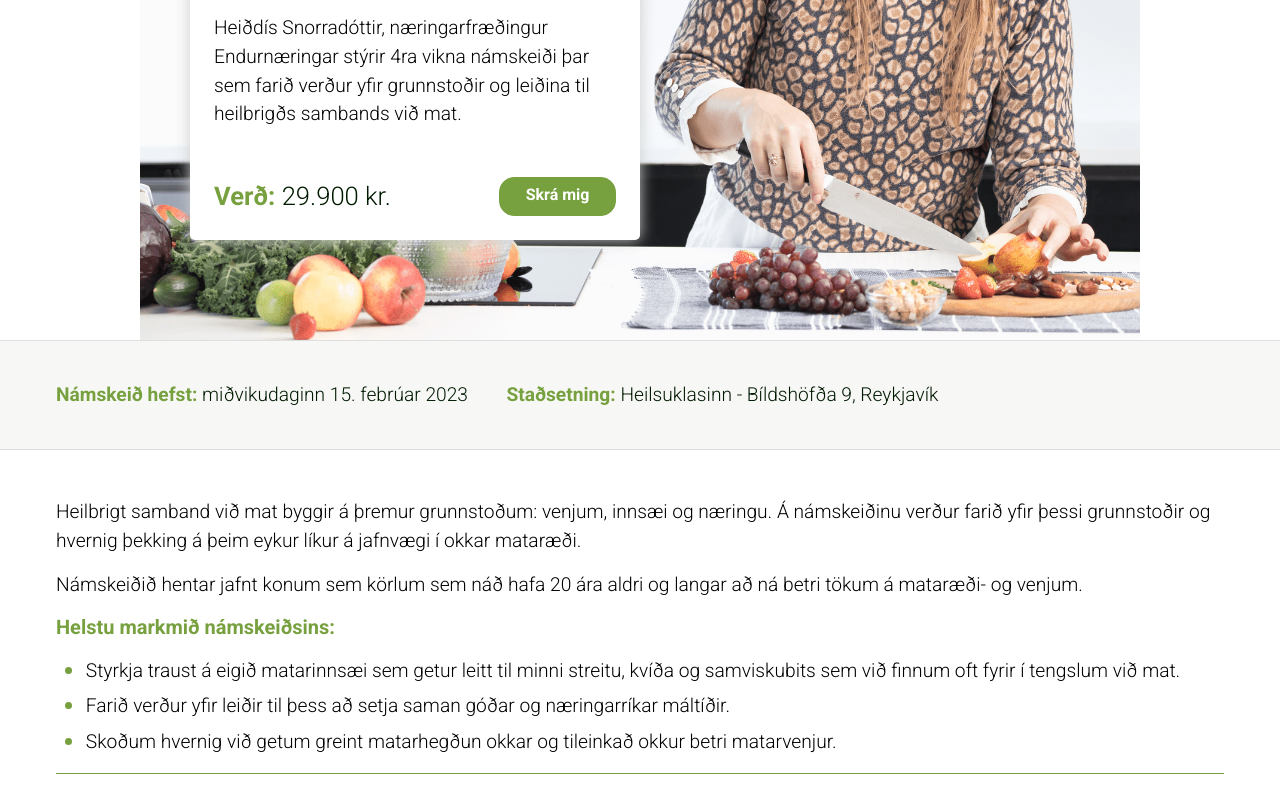
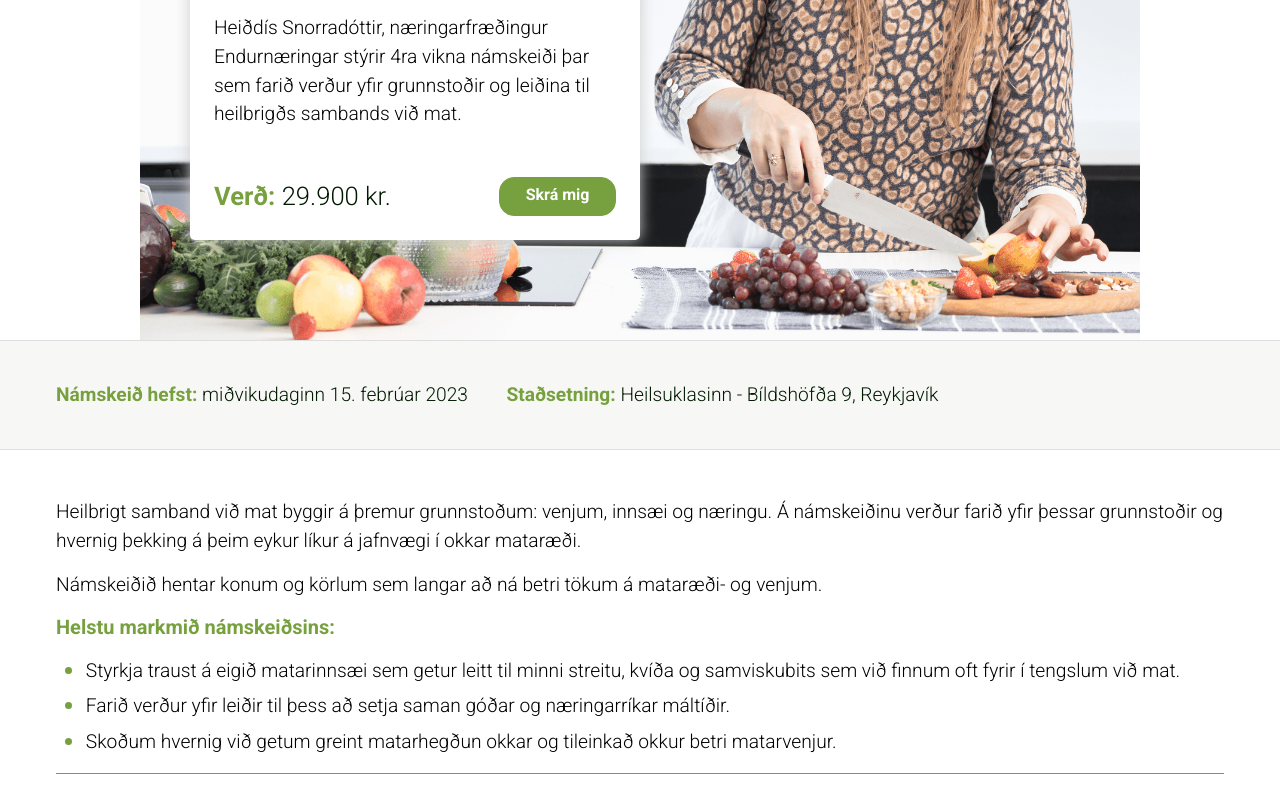
Before and after one commit to Oli-Ingi/Endurnaering, a Next.js app: page /namskeid/heilbrigt-samband-vid-mat in a window 1280 px wide. Shown: the part 357-1154 px from the top of the page. Built offline with nearby package versions, Linux system fonts and the light colour scheme.

Commit message:
Laga smá stafsetningarvillur

```diff
--- a/domain/Namskeid_HSVM/Namskeid_HSVM.tsx
+++ b/domain/Namskeid_HSVM/Namskeid_HSVM.tsx
@@ -121,12 +121,11 @@ const HeilbrigtSambandVidMat = () => <Column as="main">
             <div>
                 <Text>
                     Heilbrigt samband við mat byggir á þremur grunnstoðum: venjum, innsæi og næringu.
-                    Á námskeiðinu verður farið yfir þessi grunnstoðir og hvernig þekking á þeim
+                    Á námskeiðinu verður farið yfir þessar grunnstoðir og hvernig þekking á þeim
                     eykur líkur á jafnvægi í okkar mataræði.
                 </Text>
                 <Text>
-                    Námskeiðið hentar jafnt konum sem körlum sem náð hafa 20 ára aldri og
-                    langar að ná betri tökum á mataræði- og venjum.
+                    Námskeiðið hentar konum og körlum sem langar að ná betri tökum á mataræði- og venjum.
                 </Text>
                 <Title variant="subsection">Helstu markmið námskeiðsins:</Title>
                 <BulletList>
```
